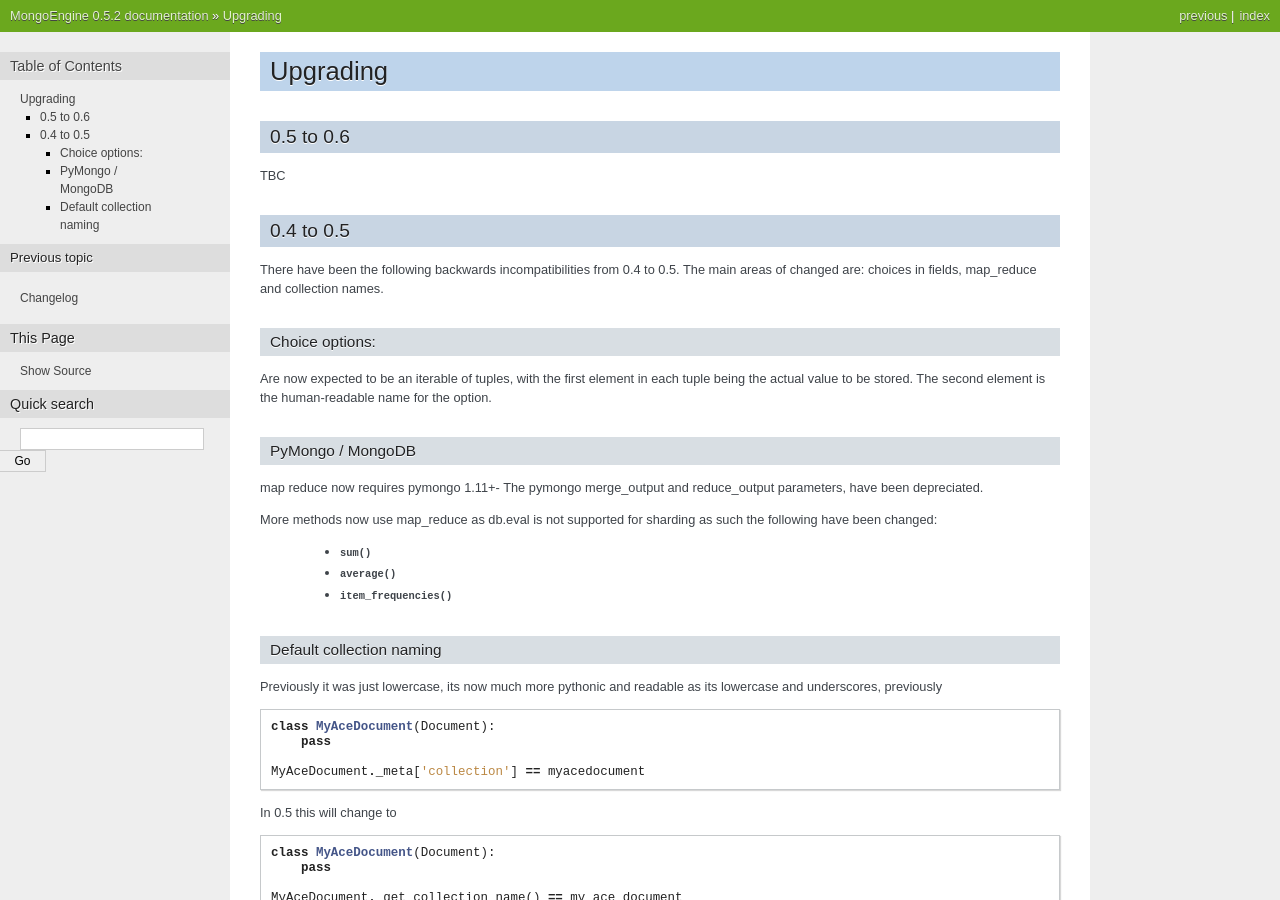
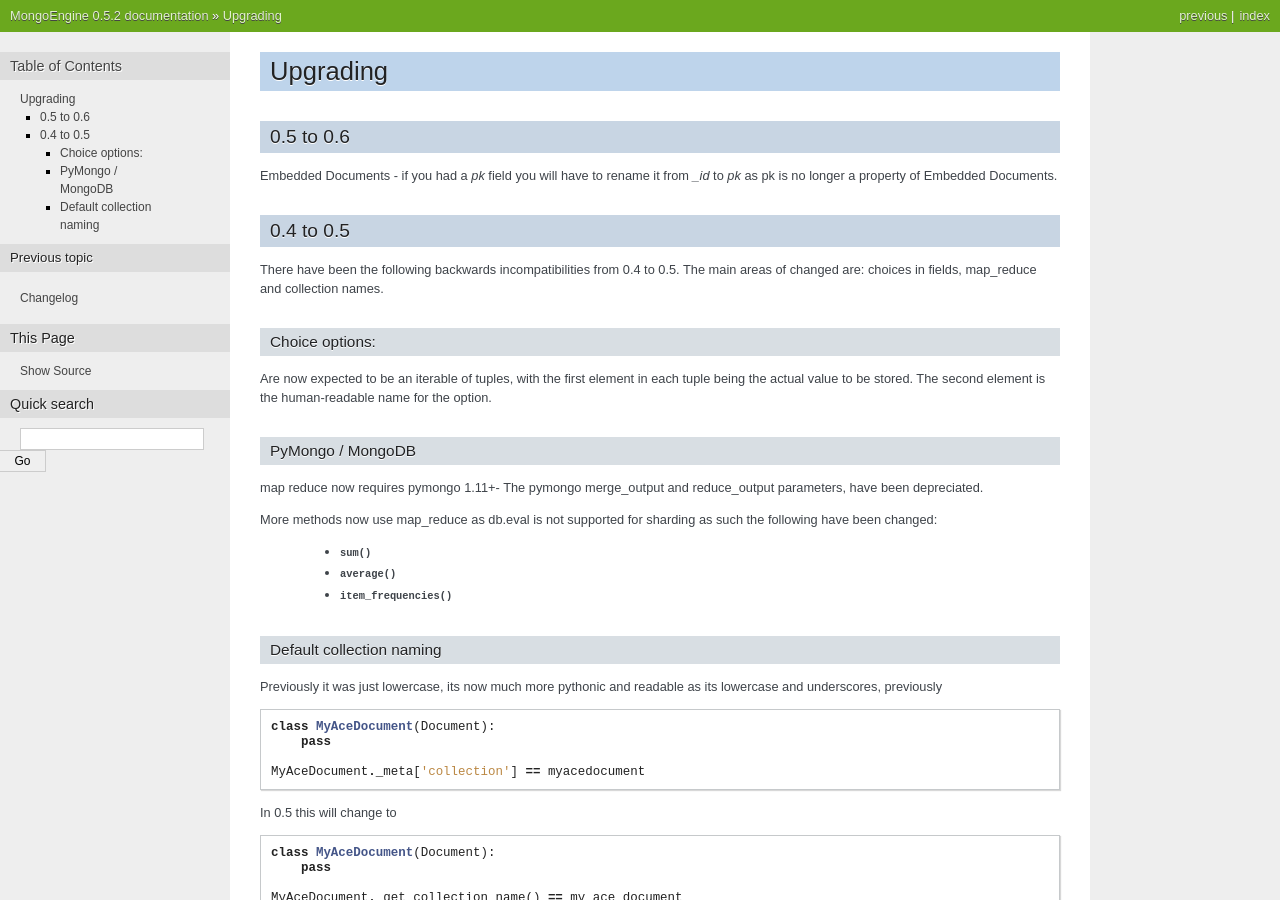
Before and after one commit to MongoEngine/mongoengine, a Sphinx documentation site: the page built from docs/upgrade.rst, in a window 1280 px wide and 900 px high. Built offline with Sphinx 7.4.7, drawn with Linux system fonts in a browser that asks for light colours.

Commit message:
Updated docs / upgrade notes

```diff
--- a/docs/changelog.rst
+++ b/docs/changelog.rst
@@ -5,6 +5,7 @@ Changelog
 Changes in dev
 ==============
 
+- Fixed accessing pk on an embedded document
 - Fixed calling a queryset after drop_collection now recreates the collection
 - Add field name to validation exception messages
 - Added UUID field
--- a/docs/upgrade.rst
+++ b/docs/upgrade.rst
@@ -5,7 +5,8 @@ Upgrading
 0.5 to 0.6
 ==========
 
-TBC
+Embedded Documents - if you had a `pk` field you will have to rename it from `_id`
+to `pk` as pk is no longer a property of Embedded Documents.
 
 0.4 to 0.5
 ===========
```
